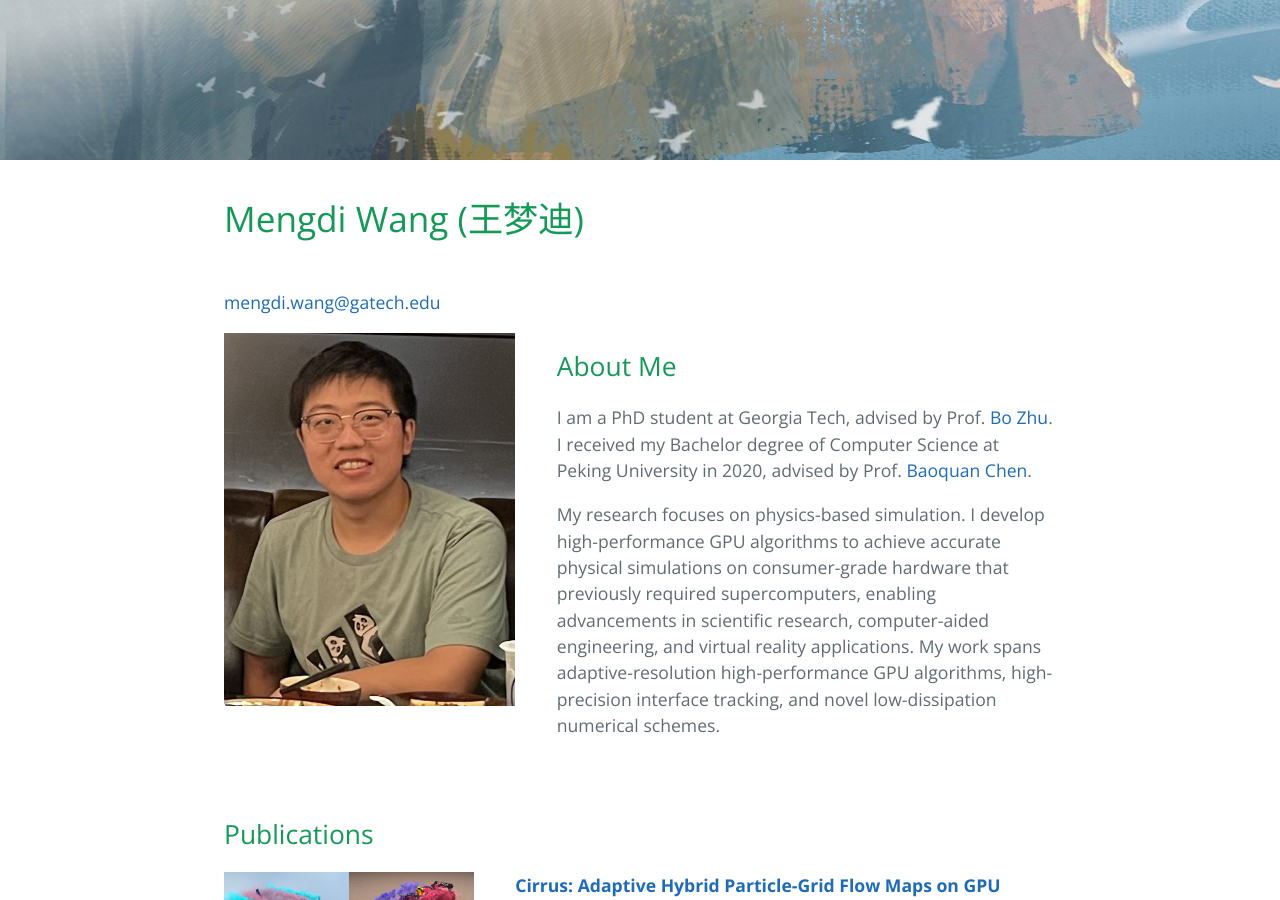
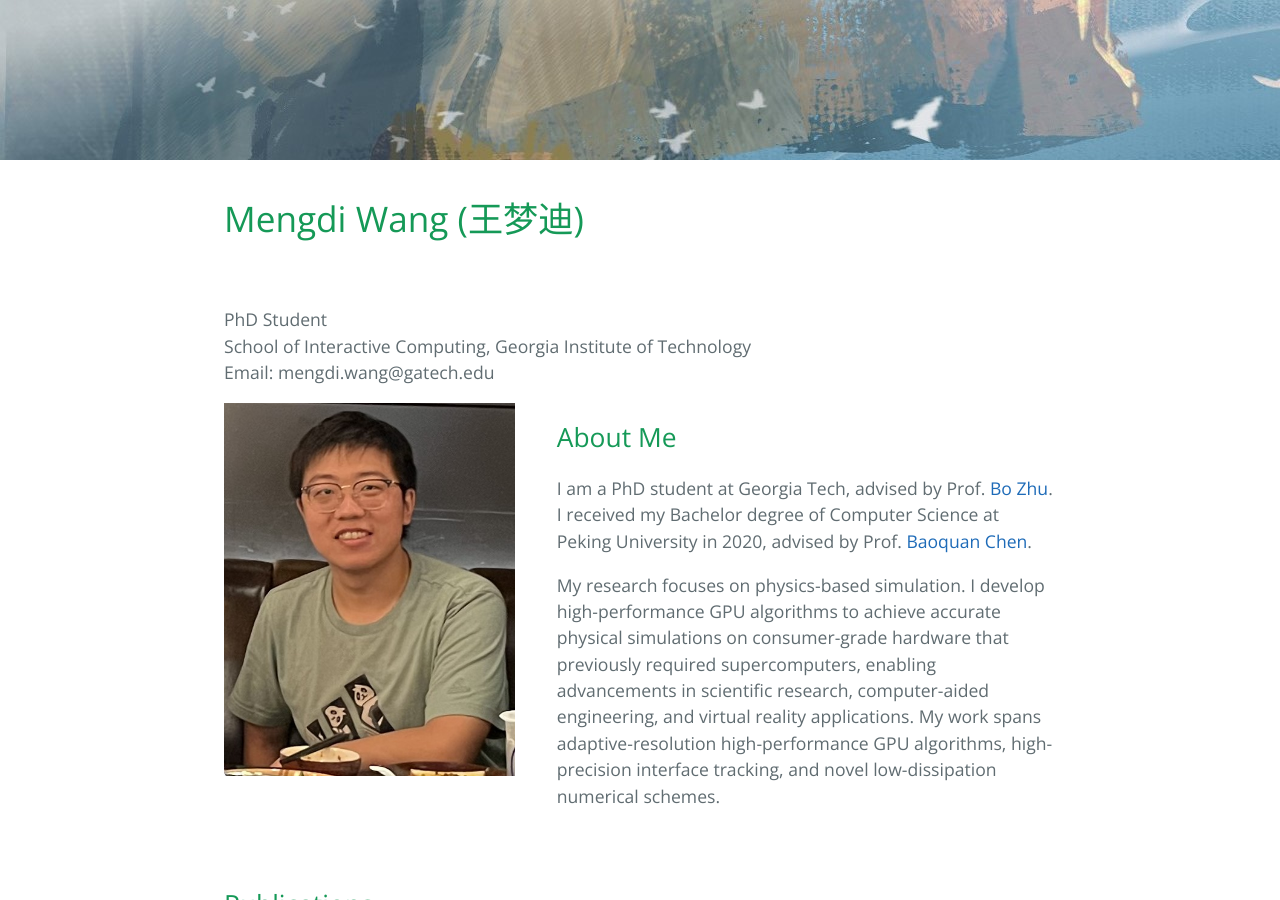
Before and after one commit to wang-mengdi/wang-mengdi.github.io, a Jekyll site: the page built from index.md, in a window 1280 px wide and 900 px high. Built offline with Jekyll 4.4.1, drawn with Linux system fonts in a browser that asks for light colours; the repository's description, which GitHub fills in, is left out; our own code applies the rules of GitHub Pages for plain Markdown files; some of the changed lines change nothing that is shown.

Commit message:
more formatting

```diff
--- a/index.md
+++ b/index.md
@@ -4,7 +4,12 @@
 
 # Mengdi Wang (王梦迪)
 <br />
-[mengdi.wang@gatech.edu](mengdi.wang@gatech.edu)
+
+PhD Student
+<br />
+School of Interactive Computing, Georgia Institute of Technology
+<br />
+Email: mengdi.wang@gatech.edu
 
 <img src="images/mengdi.jpg" align="left" width="35%" style="margin: 0% 5% 2.5% 0%">
 
@@ -26,7 +31,7 @@
 <br />
 ACM Transactions on Graphics (Proceedings of SIGGRAPH 2025)
 <br />
-[**Mengdi Wang**](https://wang-mengdi.github.io/), [Fan Feng](https://sking8.github.io/), Junlin Li, [Bo Zhu](https://faculty.cc.gatech.edu/~bozhu/)
+[**Mengdi Wang**](./), [Fan Feng](https://sking8.github.io/), Junlin Li, [Bo Zhu](https://faculty.cc.gatech.edu/~bozhu/)
 <br />
 [![paper](https://img.shields.io/badge/Paper-Preprint-red)](./proj/25-cirrus/cirrus-preprint.pdf)
 [![webpage](https://img.shields.io/badge/Project-Homepage-green)](./proj/25-cirrus/)
@@ -42,7 +47,7 @@
 <br />
 ACM Transactions on Graphics (Proceedings of SIGGRAPH 2025)
 <br />
-[Tao Huang\*](https://dcjmj.github.io/), [Haoyang Shi\*](https://luke-skycrawler.github.io/), [**Mengdi Wang**\*](https://wang-mengdi.github.io/), [Yuxing Qiu](https://yuxingqiu.github.io/), [Yin Yang](https://yangzzzy.github.io/), [Kui Wu](https://kuiwuchn.github.io/)
+[Tao Huang\*](https://dcjmj.github.io/), [Haoyang Shi\*](https://luke-skycrawler.github.io/), [**Mengdi Wang**\*](./), [Yuxing Qiu](https://yuxingqiu.github.io/), [Yin Yang](https://yangzzzy.github.io/), [Kui Wu](https://kuiwuchn.github.io/)
 <br />
 [![paper](https://img.shields.io/badge/Paper-Preprint-red)](https://kuiwuchn.github.io/rtstitch/rtstitch.pdf)
 [![webpage](https://img.shields.io/badge/Project-Homepage-green)](https://kuiwuchn.github.io/rtstitch.html)
@@ -57,27 +62,38 @@
 <br />
 Journal of Computational Physics (Volume 520, 1 January 2025, 113504)
 <br />
-[**Mengdi Wang**](https://wang-mengdi.github.io/), [Matthew Cong](https://physbam.stanford.edu/~mdcong/), [Bo Zhu](https://faculty.cc.gatech.edu/~bozhu/)
+[**Mengdi Wang**](./), [Matthew Cong](https://physbam.stanford.edu/~mdcong/), [Bo Zhu](https://faculty.cc.gatech.edu/~bozhu/)
 [![paper](https://img.shields.io/badge/Paper-Preprint-red)](./proj/triangle-edge-cuts/resources/preprint.pdf)
 [![webpage](https://img.shields.io/badge/Project-Homepage-green)](./proj/triangle-edge-cuts)
+
 
 <br />
 <br />
 
-<img src="proj/hydro/resources/feature.jpeg" align="left" width="30%" style="margin: 0% 5% 2.5% 0%">
-**Hydrophobic and Hydrophilic Solid-Fluid Interaction**
+<a href="https://dl.acm.org/doi/10.1145/3550454.3555478" target="_blank">
+    <img src="proj/hydro/resources/feature.jpeg" align="left" width="30%" style="margin: 0% 5% 2.5% 0%">
+</a>
+[**Hydrophobic and Hydrophilic Solid-Fluid Interaction**](https://dl.acm.org/doi/10.1145/3550454.3555478)
+<br />
 ACM Transactions on Graphics (Proceedings of SIGGRAPH Asia 2022)
-[Jinyuan Liu](https://jinyuan-liu.github.io), [**Mengdi Wang**](https://wang-mengdi.github.io/), [Fan Feng](https://sking8.github.io/), [Annie Tang](http://annietang.me/), [Qiqin Le](https://lqqqqq.blogspot.com/), [Bo Zhu](https://www.cs.dartmouth.edu/~bozhu/)
+<br />
+[Jinyuan Liu](https://jinyuan-liu.github.io), [**Mengdi Wang**](./), [Fan Feng](https://sking8.github.io/), [Annie Tang](http://annietang.me/), [Qiqin Le](https://lqqqqq.blogspot.com/), [Bo Zhu](https://www.cs.dartmouth.edu/~bozhu/)
 [![paper](https://img.shields.io/badge/Paper-Public-red)](https://dl.acm.org/doi/10.1145/3550454.3555478)
 
 <br />
 <br />
 
-<img src="proj/clebsch/resources/clebsch.png" align="left" width="30%" style="margin: 0% 5% 2.5% 0%">
-**A Clebsch method for free-surface vortical flow simulation**
+<a href="https://shiyingxiong.github.io/proj/Clebsch/Clebsch" target="_blank">
+    <img src="proj/clebsch/resources/clebsch.png" align="left" width="30%" style="margin: 0% 5% 2.5% 0%">
+</a>
+[**A Clebsch method for free-surface vortical flow simulation**](https://shiyingxiong.github.io/proj/Clebsch/Clebsch)
+<br />
 ACM Transactions on Graphics (Proceedings of SIGGRAPH 2022)
-[Shiying Xiong](https://shiyingxiong.github.io/), Zhecheng Wang, [**Mengdi Wang**](https://wang-mengdi.github.io/), [Bo Zhu](https://www.cs.dartmouth.edu/~bozhu/)
-**[[paper](https://shiyingxiong.github.io/proj/Clebsch/Clebsch.pdf)]**  **[[webpage](https://shiyingxiong.github.io/proj/Clebsch/Clebsch)]**
+<br />
+[Shiying Xiong](https://shiyingxiong.github.io/), Zhecheng Wang, [**Mengdi Wang**](./), [Bo Zhu](https://www.cs.dartmouth.edu/~bozhu/)
+<br />
+[![paper](https://img.shields.io/badge/Paper-Public-red)](https://shiyingxiong.github.io/proj/Clebsch/Clebsch.pdf)
+[![webpage](https://img.shields.io/badge/Project-Homepage-green)](https://shiyingxiong.github.io/proj/Clebsch/Clebsch)
 
 <br />
 <br />
@@ -86,7 +102,7 @@
 <img src="proj/melp-bubble/resources/MELP.png" align="left" width="30%" style="margin: 0% 5% 2.5% 0%">
 **A Moving Eulerian-Lagrangian Particle Method for Thin Film and Foam Simulation**
 ACM Transactions on Graphics (Proceedings of SIGGRAPH 2022)
-[Yitong Deng](https://yitongdeng.github.io/), [**Mengdi Wang**](https://wang-mengdi.github.io/), Xiangxin Kong, [Shiying Xiong](https://shiyingxiong.github.io/), Zangyueyang Xian, [Bo Zhu](https://www.cs.dartmouth.edu/~bozhu/)
+[Yitong Deng](https://yitongdeng.github.io/), [**Mengdi Wang**](./), Xiangxin Kong, [Shiying Xiong](https://shiyingxiong.github.io/), Zangyueyang Xian, [Bo Zhu](https://www.cs.dartmouth.edu/~bozhu/)
 **[[paper](https://cs.dartmouth.edu/~bozhu/papers/melp.pdf)]**  **[[webpage](https://yitongdeng.github.io/MELP_Project.github.io/)]**
 
 <br />
@@ -95,13 +111,13 @@
 <img src="proj/thin-film-sph/resources/represent3000.jpg" align="left" width="30%" style="margin: 0% 5% 2.5% 0%">
 **Thin-Film Smoothed Particle Hydrodynamics Fluid**
 ACM Transactions on Graphics (Proceedings of SIGGRAPH 2021)
-[**Mengdi Wang**](https://wang-mengdi.github.io/), Yitong Deng, Xiangxin Kong, Aditya H. Prasad, [Shiying Xiong](https://shiyingxiong.github.io/), [Bo Zhu](https://www.cs.dartmouth.edu/~bozhu/)
-**[[paper](https://cs.dartmouth.edu/~bozhu/papers/sph_bubble.pdf)]**  **[[webpage](https://wang-mengdi.github.io/proj/thin-film-sph/)]**
+[**Mengdi Wang**](./), Yitong Deng, Xiangxin Kong, Aditya H. Prasad, [Shiying Xiong](https://shiyingxiong.github.io/), [Bo Zhu](https://www.cs.dartmouth.edu/~bozhu/)
+**[[paper](https://cs.dartmouth.edu/~bozhu/papers/sph_bubble.pdf)]**  **[[webpage](./proj/thin-film-sph/)]**
 
 <br />
 <br />
 
 **Visual Data Analysis and Simulation Prediction for COVID-19**
 Published in arXiv preprint, 2020
-[Baoquan Chen](https://cfcs.pku.edu.cn/baoquan/), [Mingyi Shi](https://rubbly.cn/), [Xingyu Ni](https://starryuniv.cn), [Liangwang Ruan](https://lwruan.com/), [Hongda Jiang](https://jianghd1996.github.io/), Heyuan Yao, [**Mengdi Wang**](https://wang-mengdi.github.io/), Zhenhua Song, Qiang Zhou, Tong Ge.
+[Baoquan Chen](https://cfcs.pku.edu.cn/baoquan/), [Mingyi Shi](https://rubbly.cn/), [Xingyu Ni](https://starryuniv.cn), [Liangwang Ruan](https://lwruan.com/), [Hongda Jiang](https://jianghd1996.github.io/), Heyuan Yao, [**Mengdi Wang**](./), Zhenhua Song, Qiang Zhou, Tong Ge.
 **[[paper](https://arxiv.org/ftp/arxiv/papers/2002/2002.07096.pdf)]**  **[[webpage](https://arxiv.org/abs/2002.07096v3/)]**
```
